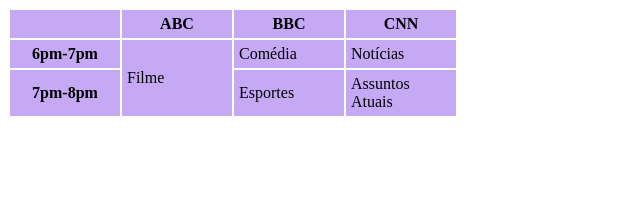
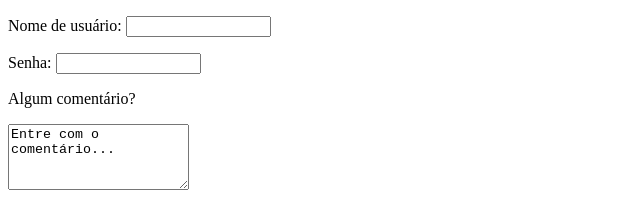
Before and after one commit to JonatthanLucato1/Exercicios-de-AW1, a plain HTML site: page index.html in a window 1280 px wide. Shown: the whole page, without its empty margins (0-640 px from the left). Drawn offline with Linux system fonts and the light colour scheme.

Commit message:
formulario- ex 1(A)

```diff
--- a/index.html
+++ b/index.html
@@ -4,38 +4,18 @@
     <meta charset="UTF-8">
     <meta http-equiv="X-UA-Compatible" content="IE=edge">
     <meta name="viewport" content="width=device-width, initial-scale=1.0">
-    <title>Mesclar linhas</title>
-    <style type="text/css">
-    table {
-        border: none;
-    }
-    th, td {
-        border: none;
-        background-color: rgb(198, 169, 245);
-        padding: 5px;
-        width: 100px;
-    }
-    </style>
+    <title>exercicio 1(A)</title>
 </head>
 <body>
-    <table>
-        <tr>
-            <th></th>
-            <th>ABC</th>
-            <th>BBC</th>
-            <th>CNN</th>
-        </tr>
-        <tr>
-            <th>6pm-7pm</th>
-            <td rowspan="2">Filme</td>
-            <td>Comédia</td>
-            <td>Notícias</td>
-        </tr>
-        <tr>
-            <th>7pm-8pm</th>
-            <td>Esportes</td>
-            <td>Assuntos Atuais</td>
-        </tr>
-    </table>
+    <form action="http://ww.example.com/login.php"></form>
+    <p>Nome de usuário:
+        <input type="text" name="Nome de usuário" size="15" maxlength="30">
+    </p>
+    <p>Senha:
+        <input type="text" name="Senha" size="15" maxlength="30">
+    </p>
+    <p>Algum comentário?</p>
+    <textarea name="comments" id="" cols="20" rows="4">Entre com o comentário...</textarea>
+    </form>
 </body>
 </html>
```
